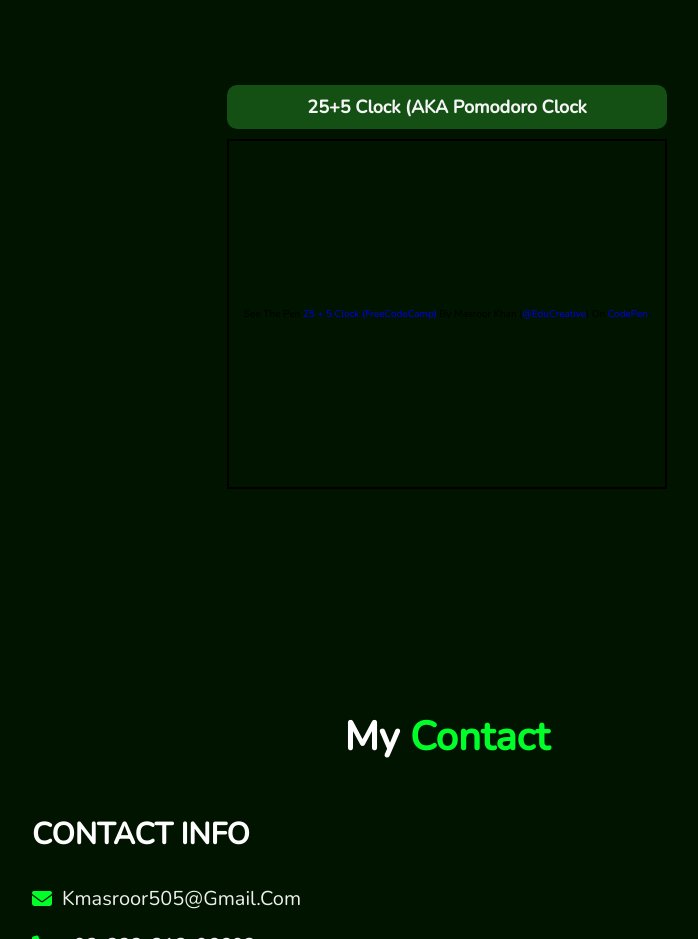
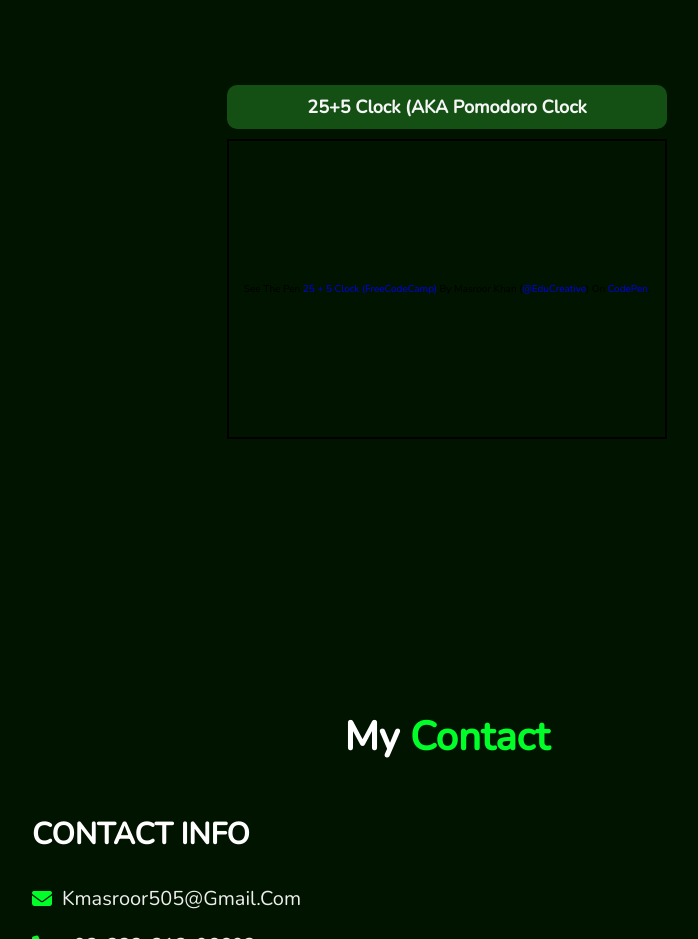
Before and after one commit to EduCreative/EduCreative.github.io, a plain HTML site: page index.html in a window 1280 px wide. Shown: the part 5540-6479 px from the top of the page, without its empty margins (368-1066 px from the left). Drawn offline with nearby package versions, Linux system fonts and the light colour scheme; a script that the page names is missing.

Commit message:
Update index.html

```diff
--- a/index.html
+++ b/index.html
@@ -286,7 +286,7 @@
 
         <div class="box">
             <div class="box-title">25+5 Clock (AKA Pomodoro Clock</div>
-            <p class="codepen" data-height="480" data-theme-id="dark" data-default-tab="result" data-slug-hash="RwMEWxV" data-user="EduCreative" style="height: 350px; box-sizing: border-box; display: flex; align-items: center; justify-content: center; border: 2px solid; margin: 1em 0; padding: 1em;">
+            <p class="codepen" data-height="480" data-theme-id="dark" data-default-tab="result" data-slug-hash="RwMEWxV" data-user="EduCreative" style="height: 300px; box-sizing: border-box; display: flex; align-items: center; justify-content: center; border: 2px solid; margin: 1em 0; padding: 1em;">
             <span>See the Pen <a href="https://codepen.io/EduCreative/pen/RwMEWxV">
             25 + 5 Clock (FreeCodeCamp)</a> by Masroor Khan (<a href="https://codepen.io/EduCreative">@EduCreative</a>)
             on <a href="https://codepen.io">CodePen</a>.</span>
```
